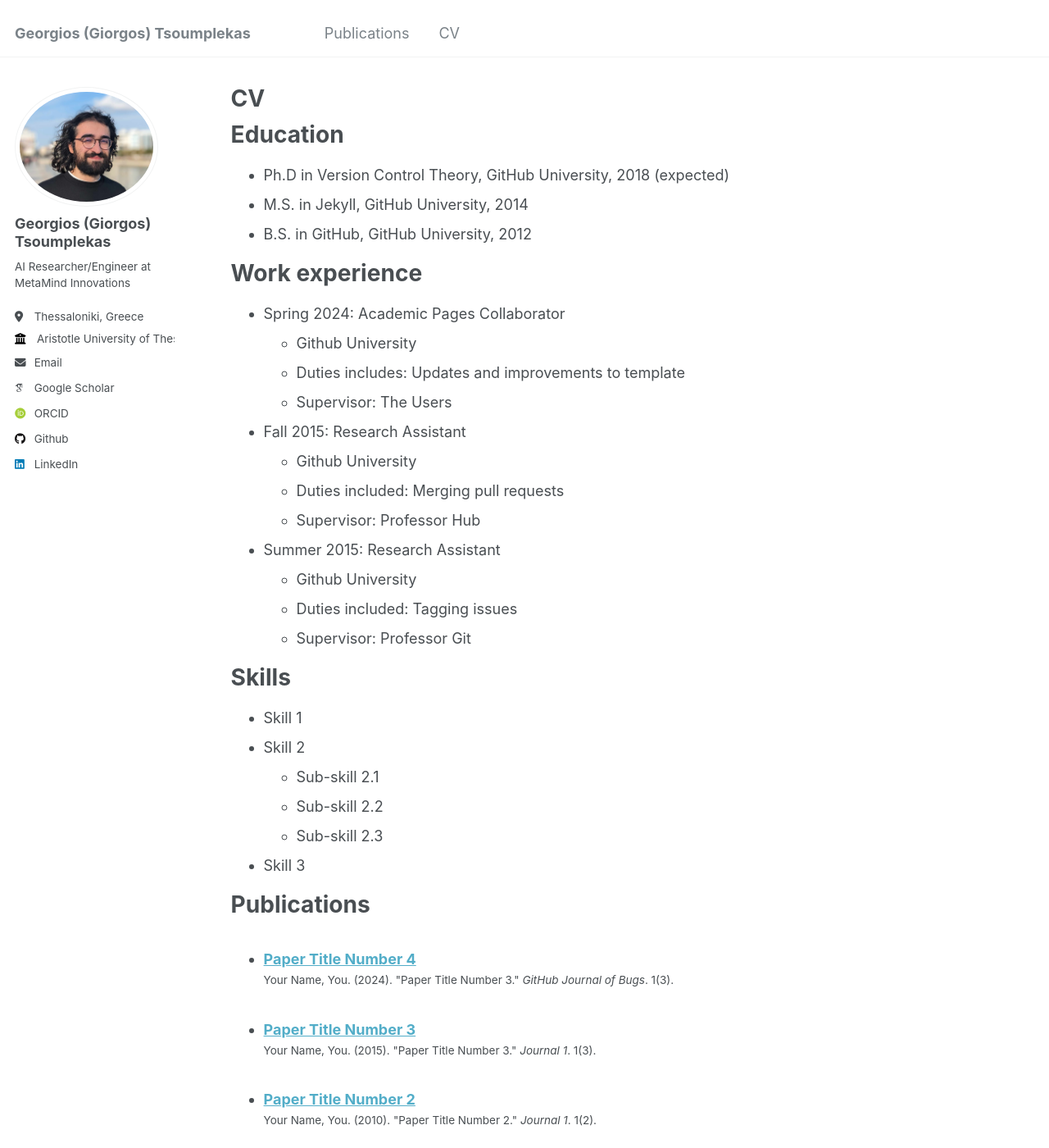
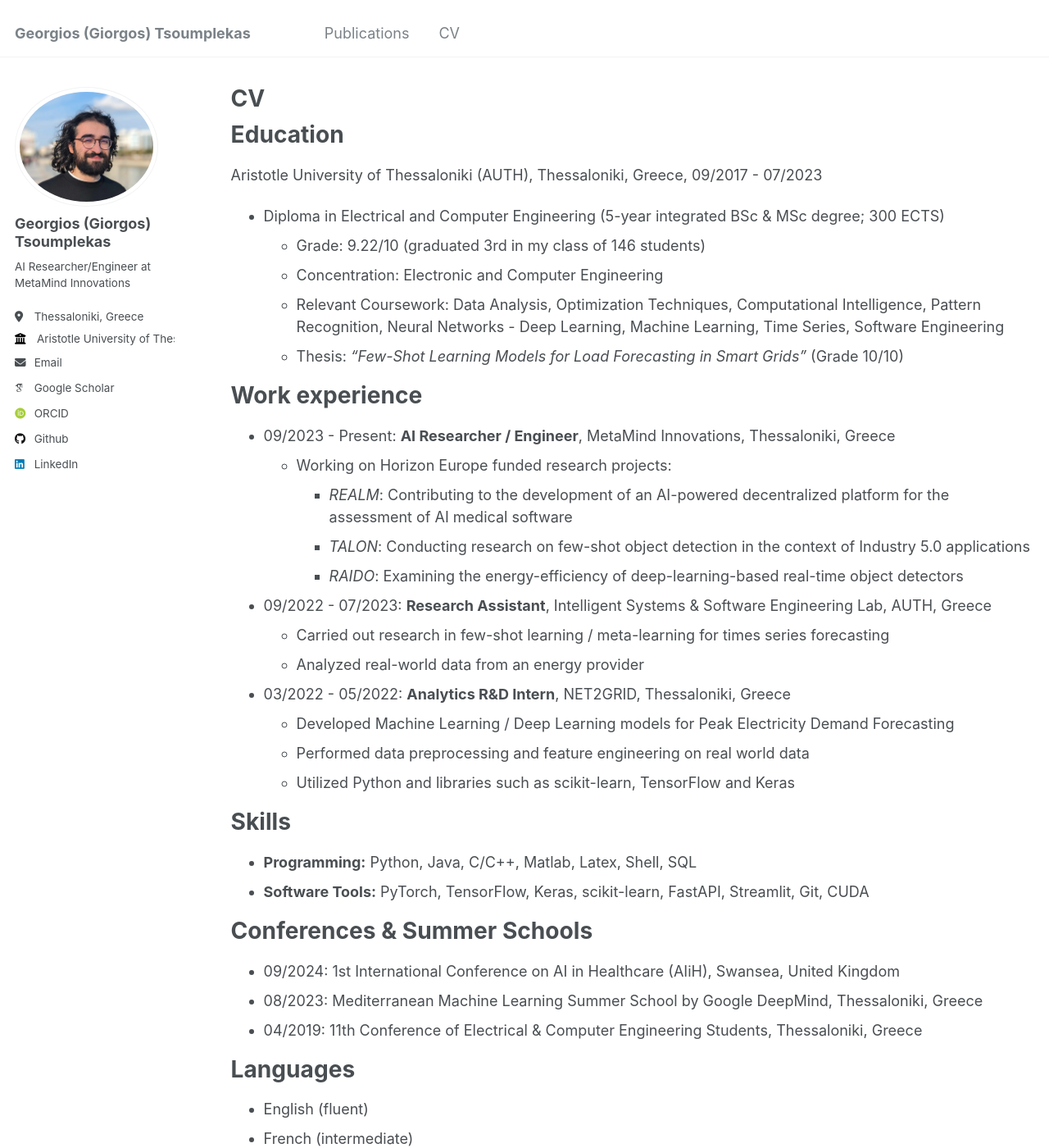
Before and after one commit to GeorgeTsoumplekas/GeorgeTsoumplekas.github.io, a Jekyll site: the page built from _pages/cv.md, in a window 1280 px wide and 1400 px high. Shown: the whole window at 82% size. Built offline with Jekyll 4.4.1, drawn with Linux system fonts in a browser that asks for light colours; some web fonts are replaced; some of the changed text lies outside the part shown.

Commit message:
Update cv.md

```diff
--- a/_pages/cv.md
+++ b/_pages/cv.md
@@ -11,54 +11,44 @@ redirect_from:
 
 Education
 ======
-* Ph.D in Version Control Theory, GitHub University, 2018 (expected)
-* M.S. in Jekyll, GitHub University, 2014
-* B.S. in GitHub, GitHub University, 2012
+Aristotle University of Thessaloniki (AUTH), Thessaloniki, Greece, 09/2017 - 07/2023
+* Diploma in Electrical and Computer Engineering (5-year integrated BSc & MSc degree; 300 ECTS)
+  * Grade: 9.22/10 (graduated 3rd in my class of 146 students)
+  * Concentration: Electronic and Computer Engineering
+  * Relevant Coursework: Data Analysis, Optimization Techniques, Computational Intelligence, Pattern Recognition, Neural Networks - Deep Learning, Machine Learning, Time Series, Software Engineering
+  * Thesis: *“Few-Shot Learning Models for Load Forecasting in Smart Grids”* (Grade 10/10)
+
 
 Work experience
 ======
-* Spring 2024: Academic Pages Collaborator
-  * Github University
-  * Duties includes: Updates and improvements to template
-  * Supervisor: The Users
+* 09/2023 - Present: **AI Researcher / Engineer**, MetaMind Innovations, Thessaloniki, Greece
+  * Working on Horizon Europe funded research projects:
+    * *REALM*: Contributing to the development of an AI-powered decentralized platform for the assessment of AI medical software
+    * *TALON*: Conducting research on few-shot object detection  in the context of Industry 5.0 applications
+    * *RAIDO*: Examining the energy-efficiency of deep-learning-based real-time object detectors
 
-* Fall 2015: Research Assistant
-  * Github University
-  * Duties included: Merging pull requests
-  * Supervisor: Professor Hub
+* 09/2022 - 07/2023: **Research Assistant**, Intelligent Systems & Software Engineering Lab, AUTH, Greece
+  * Carried out research in few-shot learning / meta-learning for times series forecasting
+  * Analyzed real-world data from an energy provider
 
-* Summer 2015: Research Assistant
-  * Github University
-  * Duties included: Tagging issues
-  * Supervisor: Professor Git
+* 03/2022 - 05/2022: **Analytics R&D Intern**, NET2GRID, Thessaloniki, Greece
+  * Developed Machine Learning / Deep Learning models for Peak Electricity Demand Forecasting
+  * Performed data preprocessing and feature engineering on real world data
+  * Utilized Python and libraries such as scikit-learn, TensorFlow and Keras
 
 Skills
 ======
-* Skill 1
-* Skill 2
-  * Sub-skill 2.1
-  * Sub-skill 2.2
-  * Sub-skill 2.3
-* Skill 3
+* **Programming:** Python, Java, C/C++, Matlab, Latex, Shell, SQL
+* **Software Tools:** PyTorch, TensorFlow, Keras, scikit-learn, FastAPI, Streamlit, Git, CUDA
 
-Publications
+Conferences & Summer Schools
 ======
-  <ul>{% for post in site.publications reversed %}
-    {% include archive-single-cv.html %}
-  {% endfor %}</ul>
+* 09/2024: 1st International Conference on AI in Healthcare (AIiH), Swansea, United Kingdom
+* 08/2023: Mediterranean Machine Learning Summer School by Google DeepMind, Thessaloniki, Greece
+* 04/2019: 11th Conference of Electrical & Computer Engineering Students, Thessaloniki, Greece
 
-Talks
+Languages
 ======
-  <ul>{% for post in site.talks reversed %}
-    {% include archive-single-talk-cv.html  %}
-  {% endfor %}</ul>
-
-Teaching
-======
-  <ul>{% for post in site.teaching reversed %}
-    {% include archive-single-cv.html %}
-  {% endfor %}</ul>
-
-Service and leadership
-======
-* Currently signed in to 43 different slack teams
+* English (fluent)
+* French (intermediate)
+* Greek (native)
```
